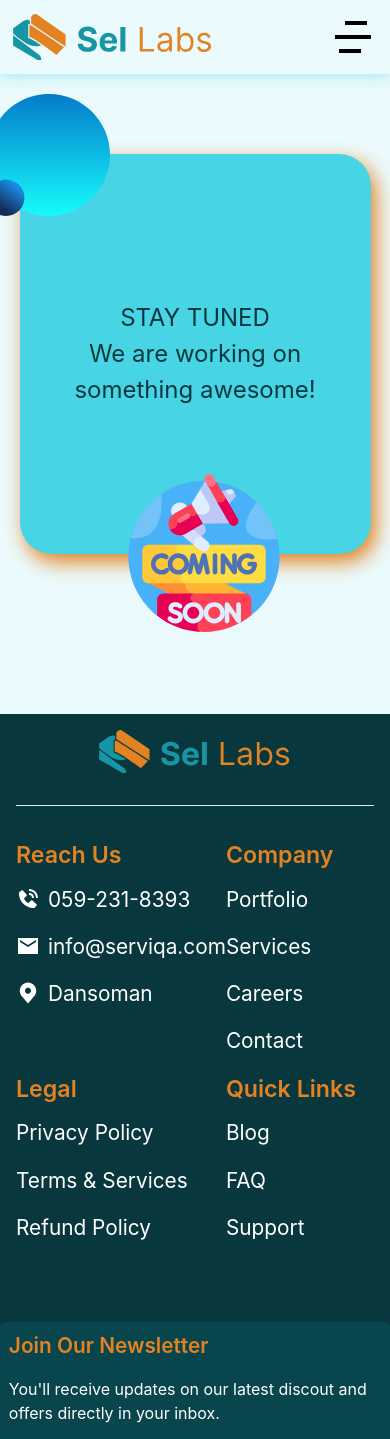
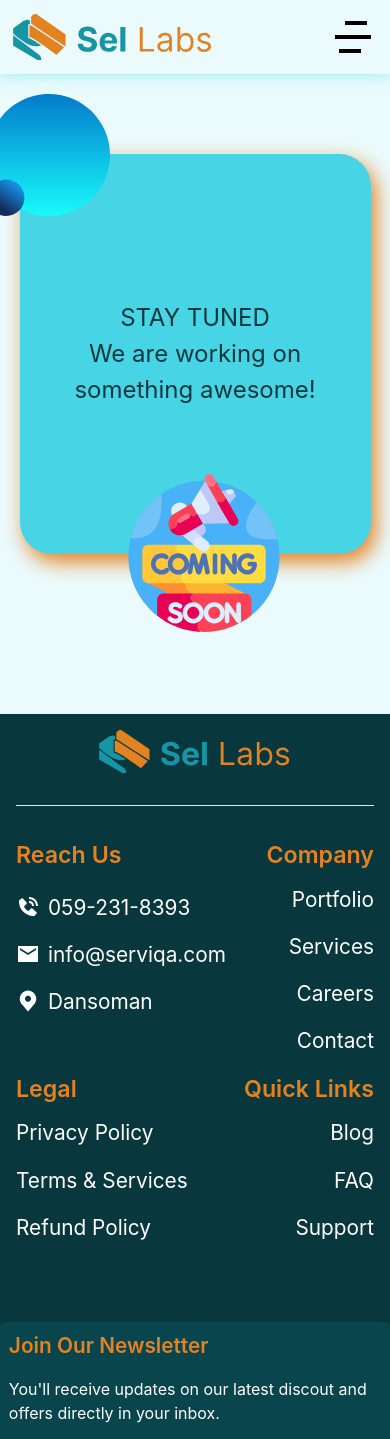
Before and after one commit to Serviqa/serviqa.github.io, a React (Vite) app: page / in a window 390 px wide. Shown: the top 1439 px of the page. Built offline with nearby package versions, Linux system fonts and the light colour scheme.

Commit message:
fix footer spacing

```diff
--- a/src/components/Footer/index.css
+++ b/src/components/Footer/index.css
@@ -148,22 +148,21 @@ footer {
 
                 .address {
                     grid-area: adress;
-                    row-gap: 0;
+
                 }
 
                 .company {
                     grid-area: company;
-                    row-gap: 0;
+                    text-align: right;
                 }
 
                 .legal {
                     grid-area: legal;
-                    row-gap: 0;
                 }
 
                 .quick-links {
                     grid-area: quick-links;
-                    row-gap: 0;
+                    text-align: right;
 
 
                 }
```
